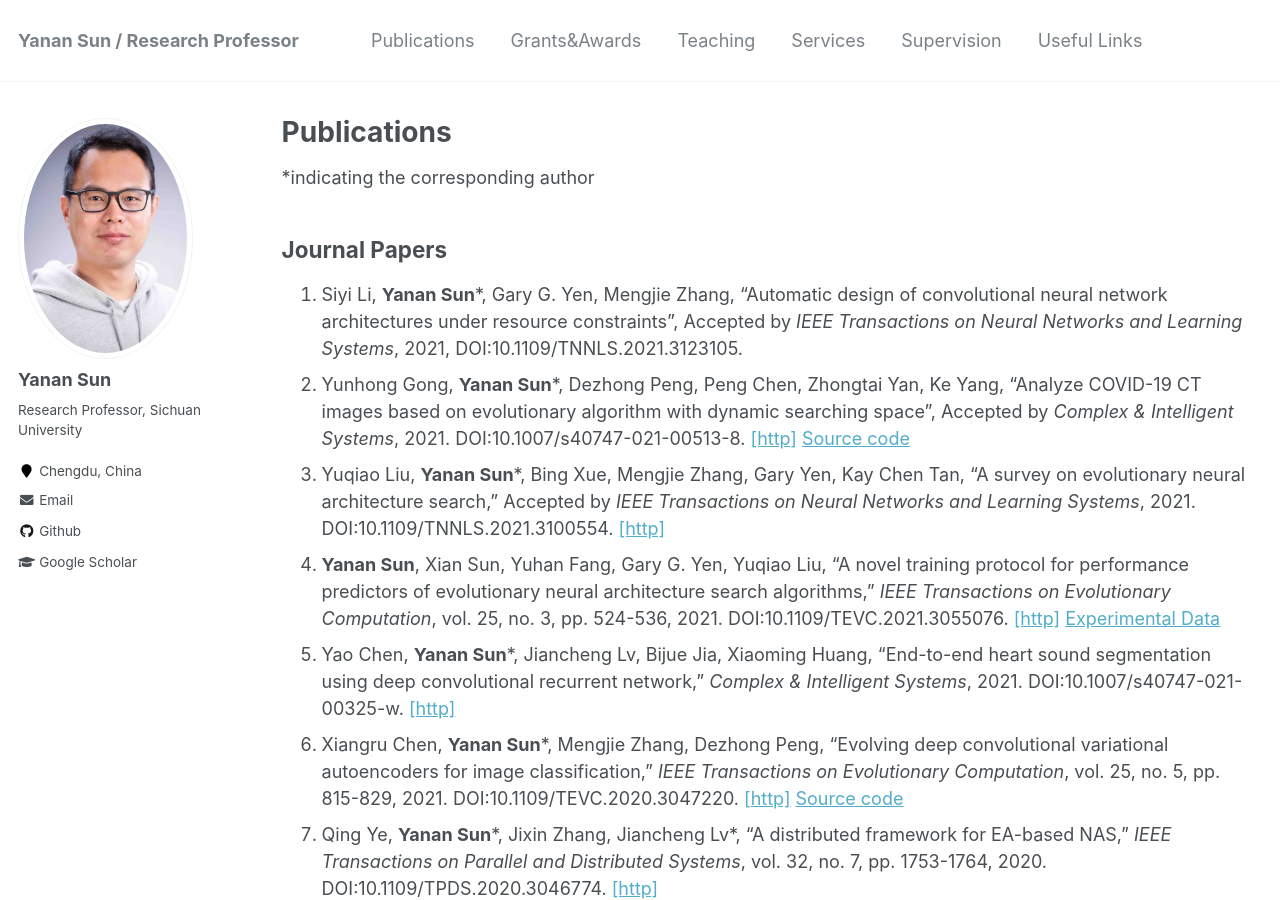
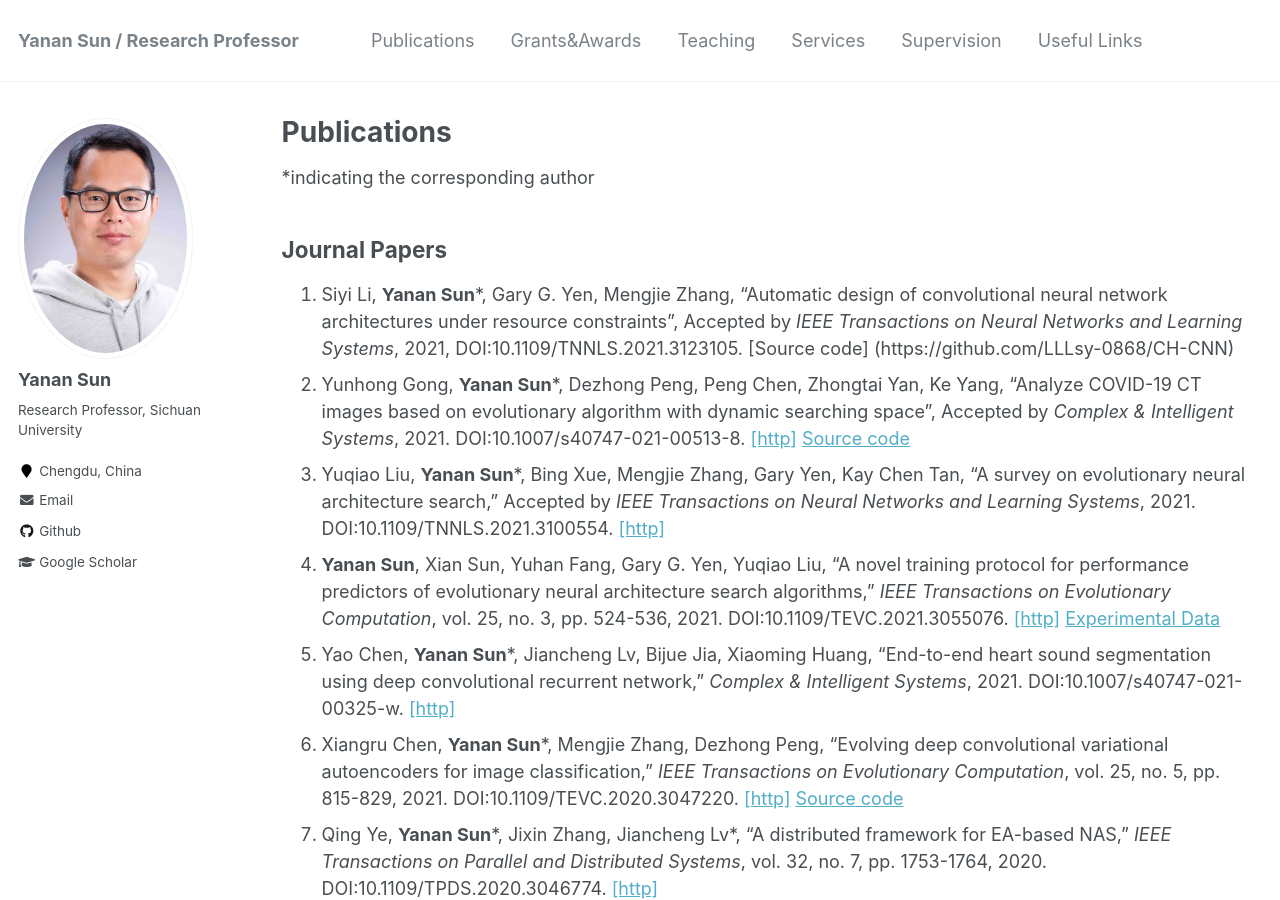
Before and after one commit to yn-sun/yn-sun.github.io, a Jekyll site: the page built from _pages/publications.md, in a window 1280 px wide and 900 px high. Built offline with Jekyll 4.4.1, drawn with Linux system fonts in a browser that asks for light colours; comment, search, counter and statistics services are not loaded.

Commit message:
Update publications.md

```diff
--- a/_pages/publications.md
+++ b/_pages/publications.md
@@ -7,7 +7,7 @@ author_profile: true
 *indicating the corresponding author
 ## Journal Papers
 
-1. Siyi Li, **Yanan Sun***, Gary G. Yen, Mengjie Zhang, "Automatic design of convolutional neural network architectures under resource constraints", Accepted by <i>IEEE Transactions on Neural Networks and Learning Systems</i>, 2021, DOI:10.1109/TNNLS.2021.3123105.
+1. Siyi Li, **Yanan Sun***, Gary G. Yen, Mengjie Zhang, "Automatic design of convolutional neural network architectures under resource constraints", Accepted by <i>IEEE Transactions on Neural Networks and Learning Systems</i>, 2021, DOI:10.1109/TNNLS.2021.3123105. [Source code] (https://github.com/LLLsy-0868/CH-CNN)
 2.  Yunhong Gong, **Yanan Sun***, Dezhong Peng, Peng Chen, Zhongtai Yan, Ke Yang, "Analyze COVID-19 CT images based on evolutionary algorithm with dynamic searching space", Accepted by <i>Complex & Intelligent Systems</i>, 2021. DOI:10.1007/s40747-021-00513-8. [[http]](https://link.springer.com/article/10.1007%2Fs40747-021-00513-8) [Source code](https://github.com/yh-gong/EAVLCOVID)
 3. Yuqiao Liu, **Yanan Sun***, Bing Xue, Mengjie Zhang, Gary Yen, Kay Chen Tan, "A survey on evolutionary neural architecture search," Accepted by <i>IEEE Transactions on Neural Networks and Learning Systems</i>, 2021. DOI:10.1109/TNNLS.2021.3100554. [[http]](https://ieeexplore.ieee.org/abstract/document/9508774)
 4. **Yanan Sun**, Xian Sun, Yuhan Fang, Gary G. Yen, Yuqiao Liu, "A novel training protocol for performance predictors of evolutionary neural architecture search algorithms," <i>IEEE Transactions on Evolutionary Computation</i>, vol. 25, no. 3, pp. 524-536, 2021. DOI:10.1109/TEVC.2021.3055076. [[http]](https://ieeexplore.ieee.org/document/9336721) [Experimental Data](https://github.com/yn-sun/PRI)
```
